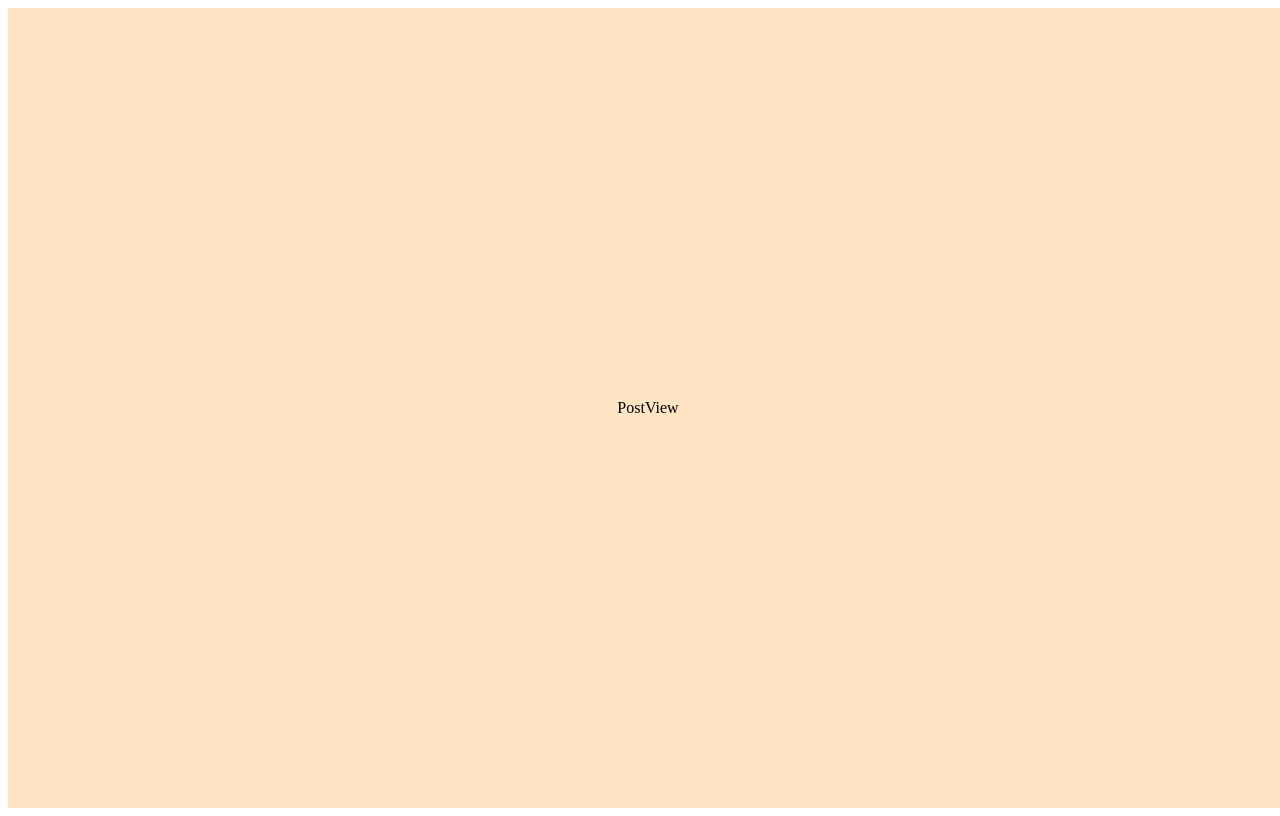
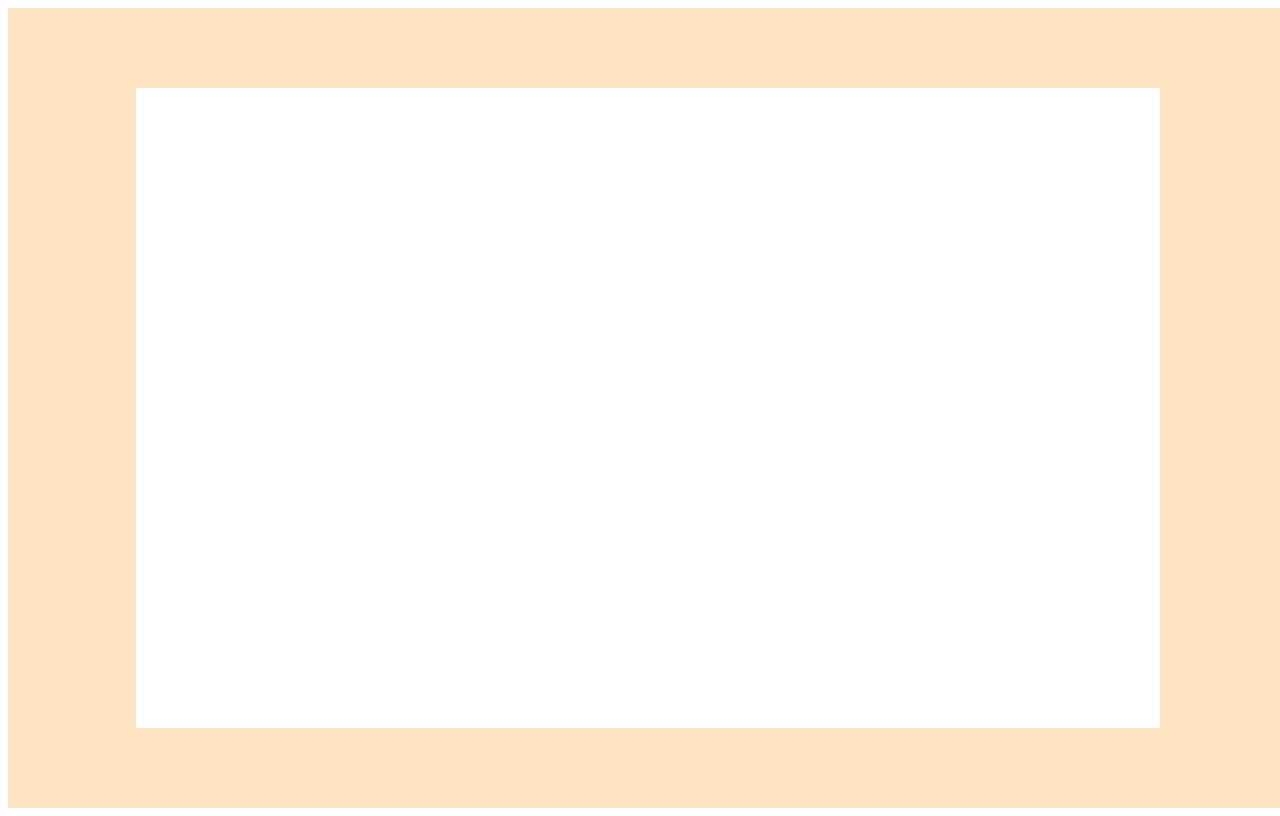
Before and after one commit to minsungChung/StockMilestoneVue, a Vue app in the folder stock/: page /board/post in a window 1280 px wide. Built offline with nearby package versions, Linux system fonts and the light colour scheme.

Commit message:
바탕 추가

```diff
--- a/stock/src/views/PostView.vue
+++ b/stock/src/views/PostView.vue
@@ -1,7 +1,11 @@
 <template>
-  <div>PostView</div>
+  <div><background/></div>
 </template>
 
-<script setup></script>
+<script setup>
+  import background from "../components/BackgroundComponent.vue";
+</script>
 
-<style lang="scss" scoped></style>
+<style scoped>
+
+</style>
```
